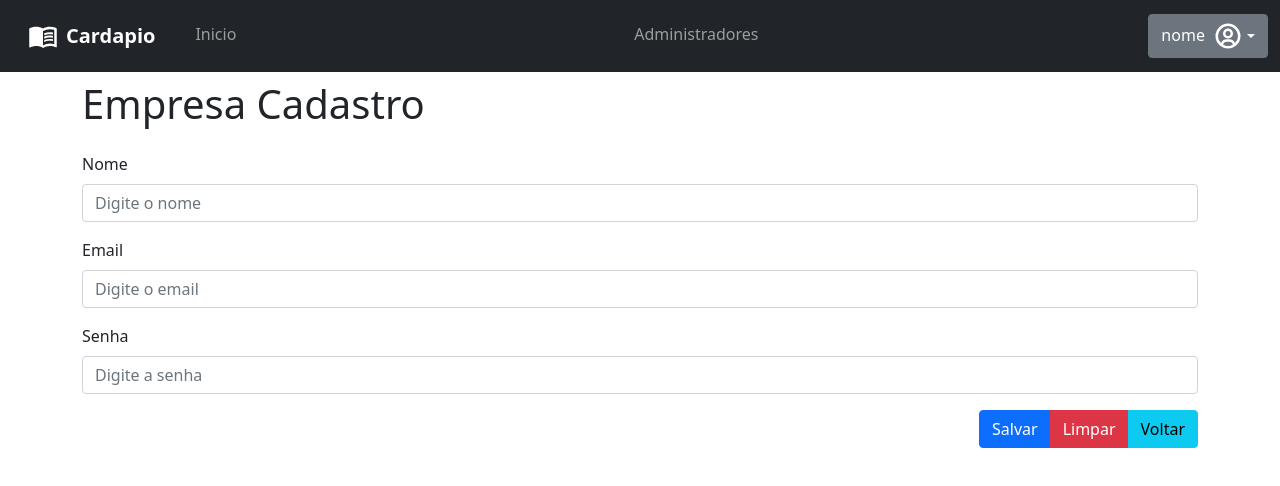
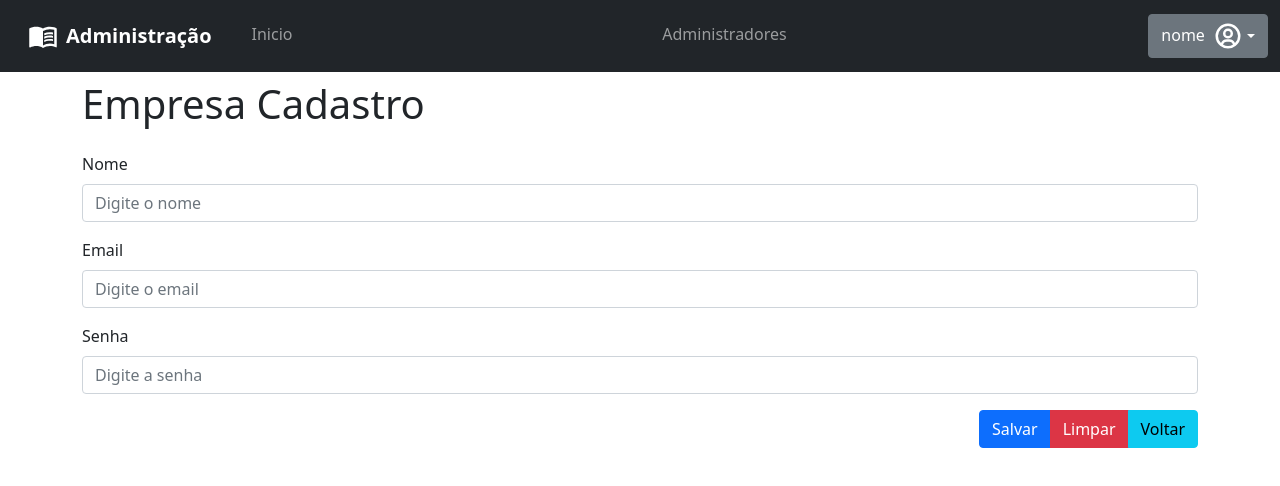
Before and after one commit to otaviohenrique1/cardapio_app_dashboard_empresa_v1, a React (Create React App) app: page /empresa/cadastro in a window 1280 px wide. Shown: the top 486 px of the page. Built offline with nearby package versions, Linux system fonts and the light colour scheme.

Commit message:
alterando:   NavbarBrand Link 'Administração' adicionando:   ModalConfirmacao

```diff
--- a/src/components/HeaderApp/index.tsx
+++ b/src/components/HeaderApp/index.tsx
@@ -3,7 +3,7 @@ import { BiUserCircle } from "react-icons/bi";
 import { MdMenuBook } from "react-icons/md";
 import { useState } from "react";
 import { Link, useNavigate } from "react-router-dom";
-import { ModalMensagem } from "../Modals";
+import { ModalConfirmacao } from "../Modals";
 import { Titulo } from "../Titulo";
 
 export interface UsuarioLogadoDataTypes {
@@ -34,7 +34,7 @@ export function HeaderApp(props: HeaderAppProps) {
   };
 
   function logout() {
-    ModalMensagem("warning", "Aviso", "Deseja sair?")
+    ModalConfirmacao("warning", "Aviso", "Deseja sair?")
       .then((result) => {
         if (result.isConfirmed) {
           sessionStorage.clear();
@@ -49,9 +49,9 @@ export function HeaderApp(props: HeaderAppProps) {
   return (
     <Navbar color="dark" dark expand="sm" light>
       <NavbarBrand>
-        <Link to="/" className="nav-link d-flex flex-row">
+        <Link to="/home" className="nav-link d-flex flex-row">
           <MdMenuBook size={30} color="white" />
-          <span className="fw-bold ms-2 text-white">Cardapio</span>
+          <span className="fw-bold ms-2 text-white">Administração</span>
         </Link>
       </NavbarBrand>
       <NavbarToggler onClick={toggle} />
```
